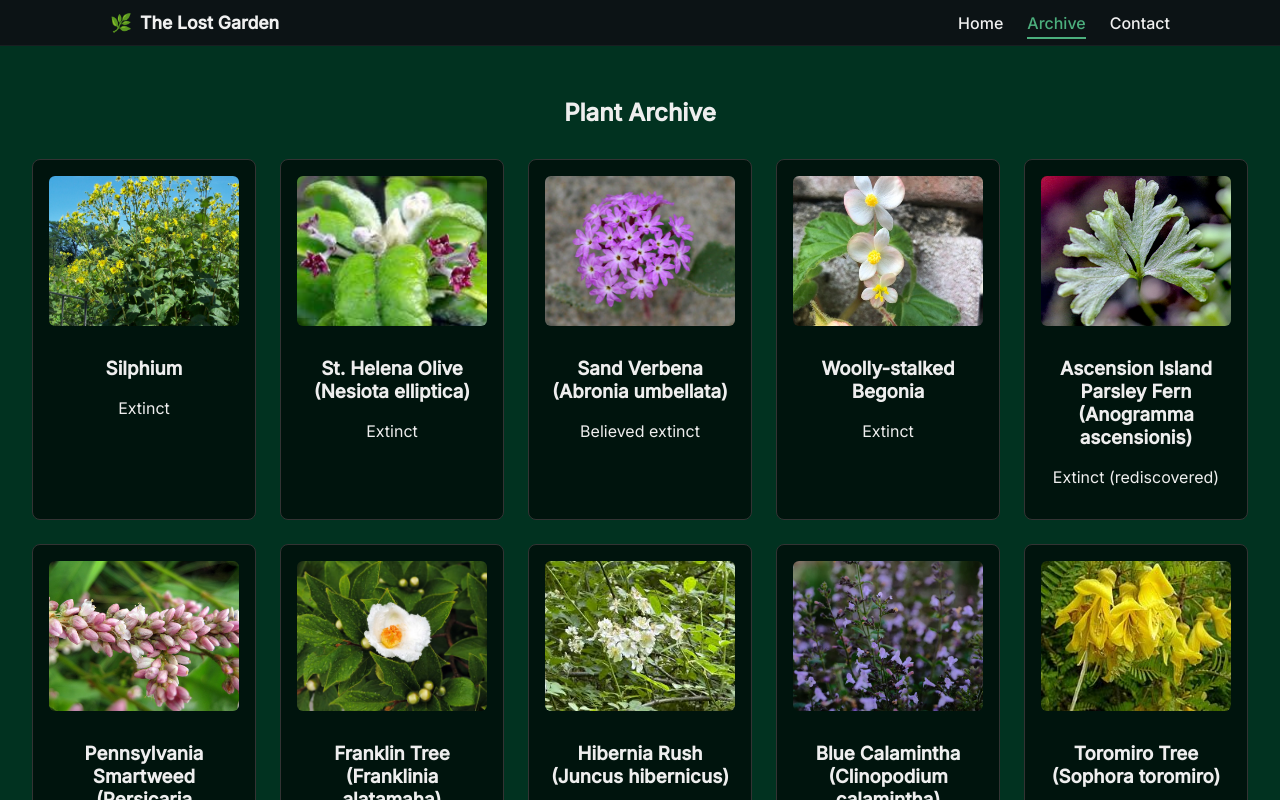
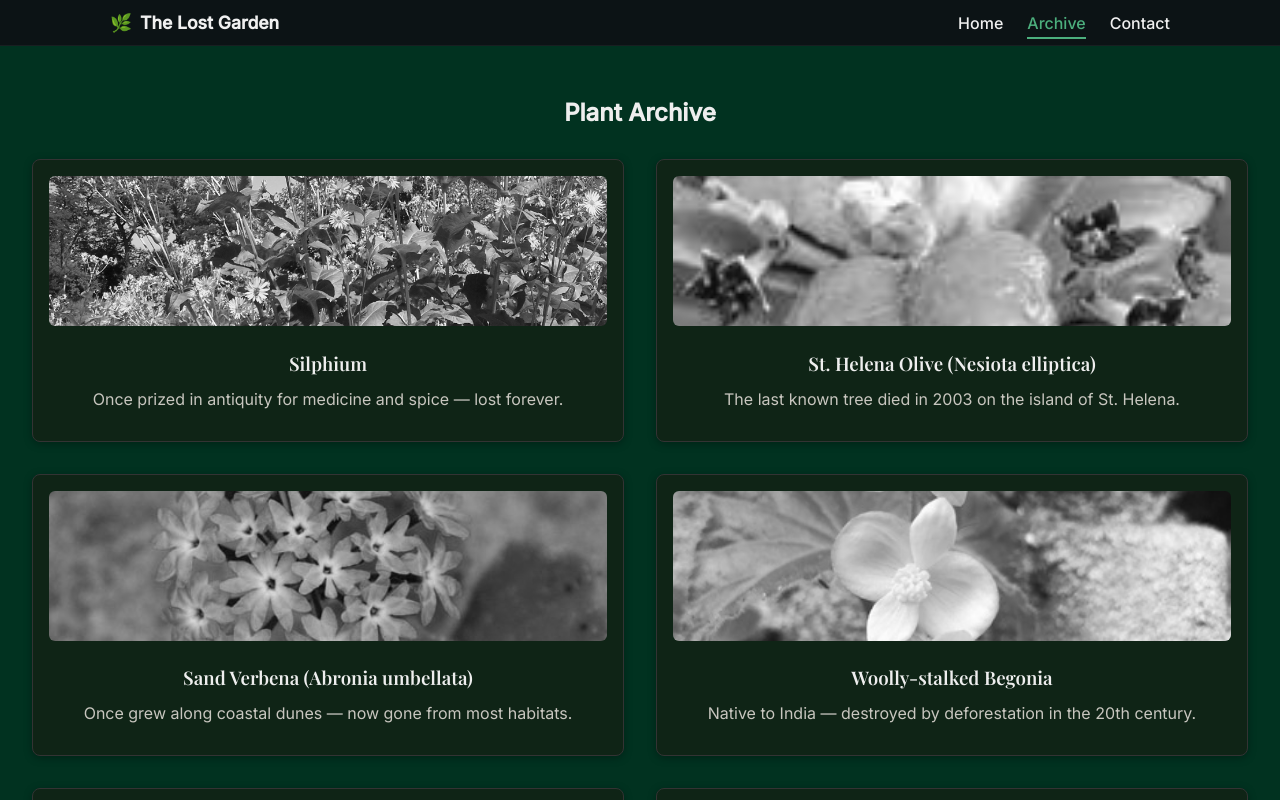
Before and after one commit to Plant-blog/Blog, a React app: page /archive in a window 1280 px wide. Shown: the top 800 px of the page. Built offline with nearby package versions, Linux system fonts and the light colour scheme; the HTML template or start-up script is replaced by a standard one.

Commit message:
Add row fix, ad blog context

```diff
--- a/src/components/Footer.jsx
+++ b/src/components/Footer.jsx
@@ -4,12 +4,6 @@ export default function Footer() {
   return (
     <footer className="footer">
       <p>© {new Date().getFullYear()} The Lost Garden</p>
-      <nav>
-        <a href="/">Home</a> • <a href="/archive">Archive</a> •{" "}
-        <a href="https://github.com/Plant-blog/Blog" target="_blank" rel="noreferrer">
-          GitHub
-        </a>
-      </nav>
     </footer>
   );
 }
--- a/src/data/plants.js
+++ b/src/data/plants.js
@@ -1,113 +1,198 @@
 export const plants = [
   {
     slug: "silphium",
+    title: "The Lost Treasure of Silphium",
     name: "Silphium",
+    date: "2025-09-01",
+    author: "The Lost Garden Collective",
     status: "Extinct",
     note: "Once prized in antiquity for medicine and spice — lost forever.",
     image: "/images/silphium.jpg",
-    content: `Silphium was used by the ancient Greeks and Romans as both medicine and spice.
+    content: `
+Silphium was used by the ancient Greeks and Romans as both medicine and spice.
 It was considered so valuable that it was depicted on coins.
-Overharvested and never cultivated, it vanished — a reminder of human overuse.`
+
+Overharvested and never cultivated, it vanished — a reminder of human overuse.
+
+Some historians believe Silphium may have had contraceptive properties,
+which made it even more sought after. Its extinction is a symbol of how
+human desire can permanently alter biodiversity.`
   },
   {
     slug: "st-helena-olive",
+    title: "The Last Tree: St. Helena Olive",
     name: "St. Helena Olive (Nesiota elliptica)",
+    date: "2025-08-15",
+    author: "The Lost Garden Collective",
     status: "Extinct",
     note: "The last known tree died in 2003 on the island of St. Helena.",
     image: "/images/olive.jpg",
-    content: `The St. Helena Olive was endemic to the island of St. Helena.
+    content: `
+The St. Helena Olive was endemic to the island of St. Helena.
 Despite conservation efforts, propagation attempts failed.
-The death of the last tree in 2003 marked its extinction.`
+
+The death of the last tree in 2003 marked its extinction.
+
+This species reminds us that conservation requires foresight —
+by the time a species is reduced to a handful of individuals,
+it may already be too late.`
   },
   {
     slug: "sand-verbena",
+    title: "Sand Verbena: Beauty in the Dunes",
     name: "Sand Verbena (Abronia umbellata)",
+    date: "2025-08-05",
+    author: "The Lost Garden Collective",
     status: "Believed extinct",
     note: "Once grew along coastal dunes — now gone from most habitats.",
     image: "/images/sand-verbena.jpg",
-    content: `The Sand Verbena thrived in fragile coastal dune ecosystems.
+    content: `
+The Sand Verbena thrived in fragile coastal dune ecosystems.
 Urban development destroyed much of its habitat.
-Though believed extinct, rare isolated individuals may survive.`
+
+Though believed extinct, rare isolated individuals may survive.
+
+It is a story not just of loss, but of resilience —
+sometimes nature clings on in hidden corners, waiting for rediscovery.`
   },
   {
     slug: "begonia",
+    title: "The Vanishing Woolly-stalked Begonia",
     name: "Woolly-stalked Begonia",
+    date: "2025-07-28",
+    author: "The Lost Garden Collective",
     status: "Extinct",
     note: "Native to India — destroyed by deforestation in the 20th century.",
     image: "/images/begonia.jpg",
-    content: `The Woolly-stalked Begonia was wiped out by extensive deforestation in India.
-Its loss symbolizes the price of unchecked logging in biodiversity hotspots.`
+    content: `
+The Woolly-stalked Begonia was wiped out by extensive deforestation in India.
+Its loss symbolizes the price of unchecked logging in biodiversity hotspots.
+
+Although other begonia species survive, this one is gone forever,
+leaving behind only herbarium samples and faded records.`
   },
   {
     slug: "fern",
+    title: "The Resurrection of the Parsley Fern",
     name: "Ascension Island Parsley Fern (Anogramma ascensionis)",
+    date: "2025-07-14",
+    author: "The Lost Garden Collective",
     status: "Extinct (rediscovered)",
     note: "Declared extinct, then rediscovered in 2010 — critically endangered.",
     image: "/images/parsley.jpg",
-    content: `Once declared extinct, this fern was rediscovered in 2010.
-It is critically endangered and survives only through careful cultivation.`
+    content: `
+Once declared extinct, this fern was rediscovered in 2010 clinging to a cliff face.
+It is critically endangered and survives only through careful cultivation.
+
+Its rediscovery highlights the importance of never giving up on conservation.`
   },
   {
     slug: "smartweed",
+    title: "The Disappearance of Pennsylvania Smartweed",
     name: "Pennsylvania Smartweed (Persicaria pensylvanica)",
+    date: "2025-07-01",
+    author: "The Lost Garden Collective",
     status: "Regionally extinct",
     note: "Eradicated from parts of its native range due to habitat loss.",
     image: "/images/smartweed.jpg",
-    content: `Pennsylvania Smartweed once grew abundantly in wetlands.
-Urban expansion erased it from much of its range, though it survives in patches.`
+    content: `
+Pennsylvania Smartweed once grew abundantly in wetlands.
+Urban expansion erased it from much of its range, though it survives in patches.
+
+Its regional extinction is a warning that local losses matter —
+ecosystems unravel even before global extinction is declared.`
   },
   {
     slug: "franklin-tree",
+    title: "The Franklin Tree: A Garden Survivor",
     name: "Franklin Tree (Franklinia alatamaha)",
+    date: "2025-06-20",
+    author: "The Lost Garden Collective",
     status: "Extinct in the wild",
     note: "Last seen in the wild in Georgia in 1803 — survives only in cultivation.",
     image: "/images/franklin-tree.jpg",
-    content: `Discovered in the 18th century, the Franklin Tree vanished from the wild by 1803.
-It survives today only in cultivation, thanks to early botanists preserving seeds.`
+    content: `
+Discovered in the 18th century, the Franklin Tree vanished from the wild by 1803.
+It survives today only in cultivation, thanks to early botanists preserving seeds.
+
+Every Franklin Tree now alive is descended from those few rescued individuals,
+a living example of human intervention saving a species, albeit outside its habitat.`
   },
   {
     slug: "hibernia-rush",
+    title: "The Forgotten Hibernia Rush",
     name: "Hibernia Rush (Juncus hibernicus)",
+    date: "2025-06-05",
+    author: "The Lost Garden Collective",
     status: "Extinct",
     note: "A wetland species from Ireland — lost to drainage projects in the 19th century.",
     image: "/images/hibernia-rush.jpg",
-    content: `The Hibernia Rush was a wetland plant native to Ireland.
-It disappeared after widespread drainage projects in the 1800s eliminated its habitat.`
+    content: `
+The Hibernia Rush was a wetland plant native to Ireland.
+It disappeared after widespread drainage projects in the 1800s eliminated its habitat.
+
+It remains one of many species lost quietly, without fanfare, in the name of progress.`
   },
   {
     slug: "blue-calamintha",
+    title: "The Rare Blue Calamintha",
     name: "Blue Calamintha (Clinopodium calamintha)",
+    date: "2025-05-22",
+    author: "The Lost Garden Collective",
     status: "Critically endangered",
     note: "Rare herb with violet flowers, found only in a few Mediterranean regions.",
     image: "/images/blue-calamintha.jpg",
-    content: `Blue Calamintha produces delicate violet blossoms and was historically used as a herb.
-Its fragmented populations are on the edge of extinction.`
+    content: `
+Blue Calamintha produces delicate violet blossoms and was historically used as a herb.
+Its fragmented populations are on the edge of extinction.
+
+Conservationists are racing to preserve its genetic diversity before it disappears.`
   },
   {
     slug: "toromiro",
+    title: "The Sacred Toromiro Tree of Rapa Nui",
     name: "Toromiro Tree (Sophora toromiro)",
+    date: "2025-05-10",
+    author: "The Lost Garden Collective",
     status: "Extinct in the wild",
     note: "Native to Easter Island, lost due to deforestation and grazing.",
     image: "/images/toromiro.jpg",
-    content: `The Toromiro Tree was sacred to the people of Rapa Nui.
-It was lost to deforestation and grazing animals, but persists in botanic gardens.`
+    content: `
+The Toromiro Tree was sacred to the people of Rapa Nui.
+It was lost to deforestation and grazing animals, but persists in botanic gardens.
+
+Efforts are underway to reintroduce it to Easter Island,
+but its original ecosystem has been so altered that success is uncertain.`
   },
   {
     slug: "santa-cruz-cypress",
+    title: "The Santa Cruz Cypress: California’s Hidden Conifer",
     name: "Santa Cruz Cypress (Hesperocyparis abramsiana)",
+    date: "2025-04-28",
+    author: "The Lost Garden Collective",
     status: "Endangered",
     note: "A rare Californian conifer, limited to a few groves in the Santa Cruz Mountains.",
     image: "/images/santa-cruz-cypress.jpg",
-    content: `The Santa Cruz Cypress is a conifer found only in California’s Santa Cruz Mountains.
-Fire suppression and development have endangered its small remaining populations.`
+    content: `
+The Santa Cruz Cypress is a conifer found only in California’s Santa Cruz Mountains.
+Fire suppression and development have endangered its small remaining populations.
+
+It stands as a reminder of how even familiar landscapes can harbor critically rare species.`
   },
   {
     slug: "canary-island-spurge",
+    title: "The Canary Island Spurge: A Desert Survivor",
     name: "Canary Island Spurge (Euphorbia canariensis)",
+    date: "2025-04-10",
+    author: "The Lost Garden Collective",
     status: "Threatened",
     note: "Distinctive cactus-like plant native to the Canary Islands.",
     image: "/images/canary-island-spurge.jpg",
-    content: `This cactus-like spurge forms dense thickets in the Canary Islands.
-Habitat destruction and climate change threaten its survival.`
+    content: `
+This cactus-like spurge forms dense thickets in the Canary Islands.
+Habitat destruction and climate change threaten its survival.
+
+It is a striking example of adaptation to harsh environments —
+and of how fragile even tough-looking plants can be.`
   }
 ];
--- a/src/pages/Archive.jsx
+++ b/src/pages/Archive.jsx
@@ -1,20 +1,16 @@
-import { Link } from "react-router-dom";
 import { plants } from "../data/plants";
+import PlantCard from "../components/PlantCard";
 import "../styles/Archive.css";
 
 export default function Archive() {
   return (
-    <div className="archive">
+    <main className="archive">
       <h2>Plant Archive</h2>
-      <div className="plant-grid">
+      <div className="archive-grid">
         {plants.map((plant) => (
-          <Link to={`/archive/${plant.slug}`} key={plant.slug} className="plant-card">
-            <img src={plant.image} alt={plant.name} />
-            <h3>{plant.name}</h3>
-            <p>{plant.status}</p>
-          </Link>
+          <PlantCard key={plant.slug} plant={plant} />
         ))}
       </div>
-    </div>
+    </main>
   );
 }
--- a/src/styles/Archive.css
+++ b/src/styles/Archive.css
@@ -33,3 +33,16 @@
   border-radius: 6px;
   margin-bottom: 0.5rem;
 }
+
+.archive-grid {
+  display: grid;
+  grid-template-columns: repeat(2, 1fr);
+  gap: 2rem;
+  margin-top: 2rem;
+}
+
+@media (max-width: 768px) {
+  .archive-grid {
+    grid-template-columns: 1fr;
+  }
+}
--- a/src/styles/PlantCard.css
+++ b/src/styles/PlantCard.css
@@ -1,13 +1,4 @@
-.plant-card {
-  display: block;
-  background: #102a20;
-  border-radius: 12px;
-  overflow: hidden;
-  border: 1px solid rgba(218, 38, 218, 0.25);
-  text-decoration: none;
-  color: #fdfcf7;
-  transition: transform 0.2s ease, border-color 0.2s ease;
-}
+
 .plant-card:hover {
   transform: translateY(-4px);
   border-color: #da26da;
@@ -22,3 +13,13 @@
 .plant-card:hover img { filter: grayscale(0%); }
 .plant-card h3 { margin: 0.8rem; font-family: "Playfair Display", serif; }
 .plant-card p { margin: 0 0.8rem 1rem; color: #c8c6bf; }
+
+.plant-card {
+  width: 100%;  /* ✅ let the grid control size */
+  background: #0f2416;
+  border-radius: 8px;
+  padding: 1rem;
+  text-align: center;
+  box-shadow: 0 2px 8px rgba(0,0,0,0.3);
+  transition: transform 0.2s ease;
+}
--- a/src/styles/PlantDetail.css
+++ b/src/styles/PlantDetail.css
@@ -13,3 +13,16 @@
   border-radius: 8px;
   margin-bottom: 1rem;
 }
+
+.plant-card {
+  background: #0f2416;
+  border-radius: 8px;
+  padding: 1rem;
+  text-align: center;
+  box-shadow: 0 2px 8px rgba(0,0,0,0.3);
+  transition: transform 0.2s ease;
+}
+
+.plant-card:hover {
+  transform: translateY(-4px);
+}
```
Also changed, not shown: src/pages/PlantDetail.jsx (+36 -8 lines).
